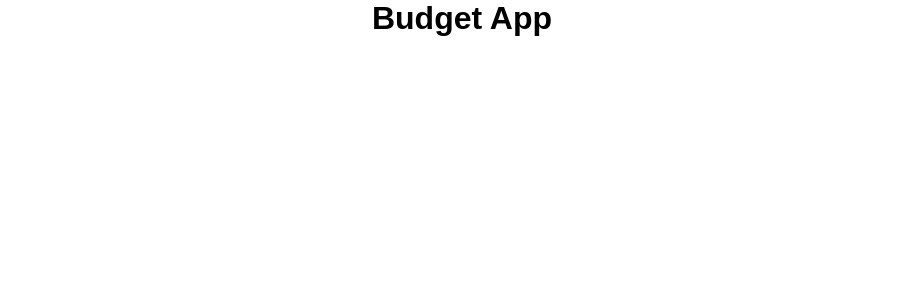
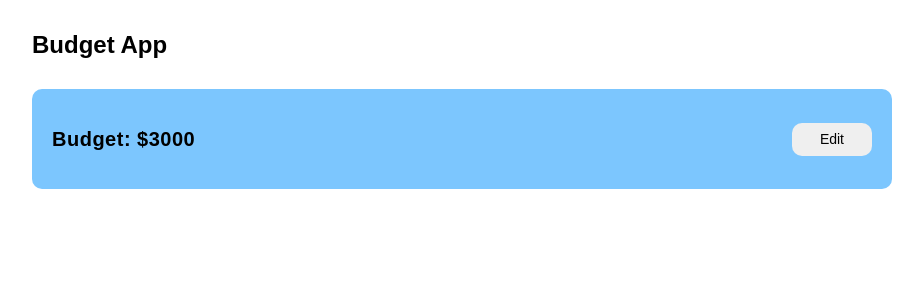
Before and after one commit to TkachenokPavel/react-budget-app, a React (Create React App) app: page / in a window 1280 px wide. Shown: the top 300 px of the page, without its empty margins (178-1101 px from the left). Built offline with nearby package versions, Linux system fonts and the light colour scheme.

Commit message:
feat(hw-39): add budget component

```diff
--- a/src/App.tsx
+++ b/src/App.tsx
@@ -1,3 +1,4 @@
+import { Budget } from "./components/Budget/Budget";
 import { Title } from "./components/Title/Title";
 import { Wrapper } from "./ui/base";
 
@@ -5,6 +6,7 @@ function App() {
   return (
     <Wrapper>
       <Title title='Budget App'></Title>
+      <Budget />
     </Wrapper>
   )
 }
--- /dev/null
+++ b/src/components/Budget/Budget.tsx
@@ -0,0 +1,10 @@
+import { BudgetTotal, Button, StyledBudget } from './styles'
+
+export const Budget = () => {
+    return (
+        <StyledBudget>
+            <BudgetTotal>Budget: $3000</BudgetTotal>
+            <Button>Edit</Button>
+        </StyledBudget>
+    )
+}
--- /dev/null
+++ b/src/components/Budget/styles.ts
@@ -0,0 +1,32 @@
+import styled from 'styled-components';
+
+export const StyledBudget = styled.div`
+  display: flex;
+  justify-content: space-between;
+  align-items: center;
+
+  width: 100%;
+  min-height: 100px;
+  padding: 32px 20px;
+
+  background-color: #7CC6FE;
+  border-radius: 10px;
+`;
+
+export const BudgetTotal = styled.span`
+  font-weight: 700;
+  font-size: 20px;
+  line-height: 24px;
+  letter-spacing: 0.5px;
+`;
+
+export const Button = styled.button`
+  padding: 8px 28px;
+
+  font-weight: 500;
+  font-size: 14px;
+  line-height: 17px;
+
+  border: none;
+  border-radius: 10px;
+`;
--- a/src/components/Title/styles.ts
+++ b/src/components/Title/styles.ts
@@ -1,5 +1,11 @@
 import styled from 'styled-components';
 
 export const StyledTitle = styled.h1`
+  align-self: flex-start;
 
+  margin-bottom: 30px;
+
+  font-weight: 700;
+  font-size: 24px;
+  line-height: 29px;
 `;
--- a/src/ui/GlobalStyles.ts
+++ b/src/ui/GlobalStyles.ts
@@ -9,7 +9,7 @@ export const GlobalStyles = createGlobalStyle`
 
     body {
         font-family: Arial, Helvetica, sans-serif;
-        font-weight: 400;
+        font-weight: 500;
         color: #000;
     }
 `;
--- a/src/ui/base.ts
+++ b/src/ui/base.ts
@@ -2,11 +2,13 @@ import styled from "styled-components";
 
 const Wrapper = styled.div`
     display: flex;
+    flex-direction: column;
     align-items: center;
     justify-content: center;
 
     max-width: 900px;
     margin: 0 auto;
+    padding: 30px 20px;
 `;
 
 export { Wrapper }
```
